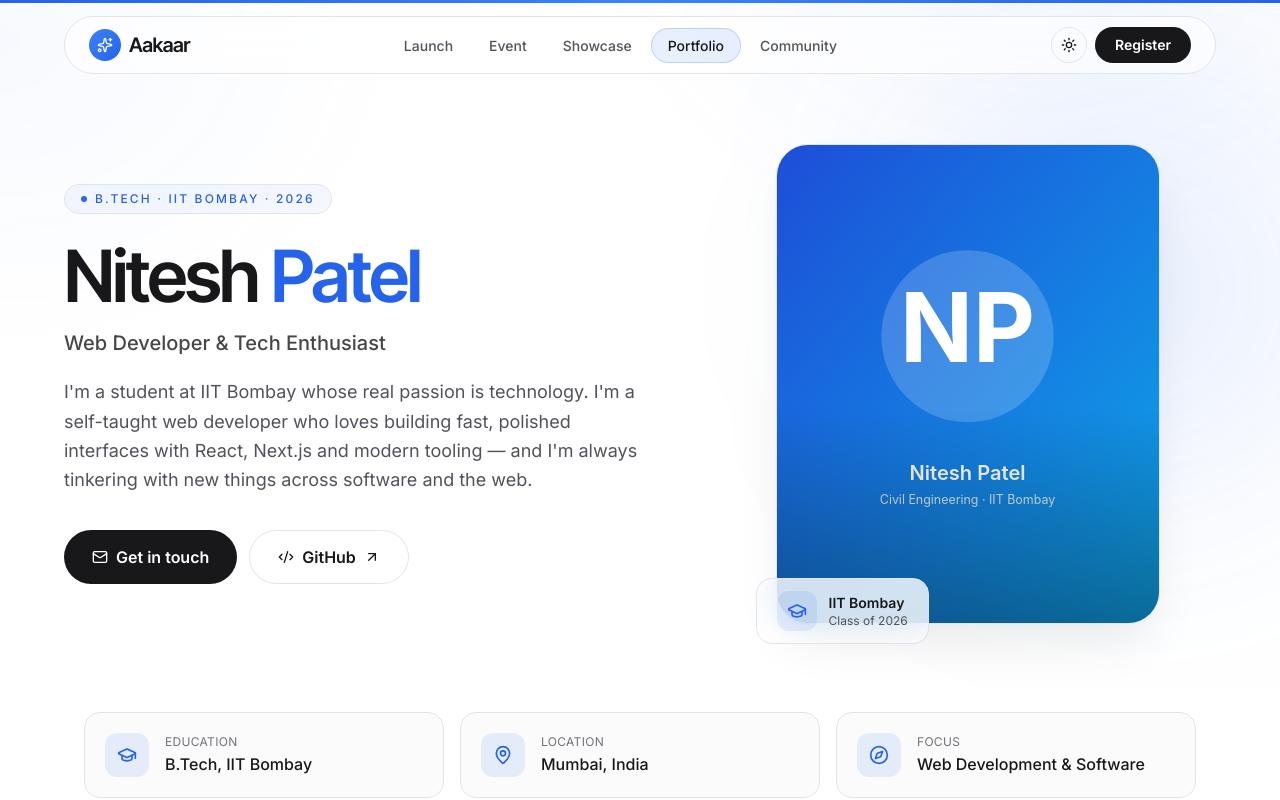
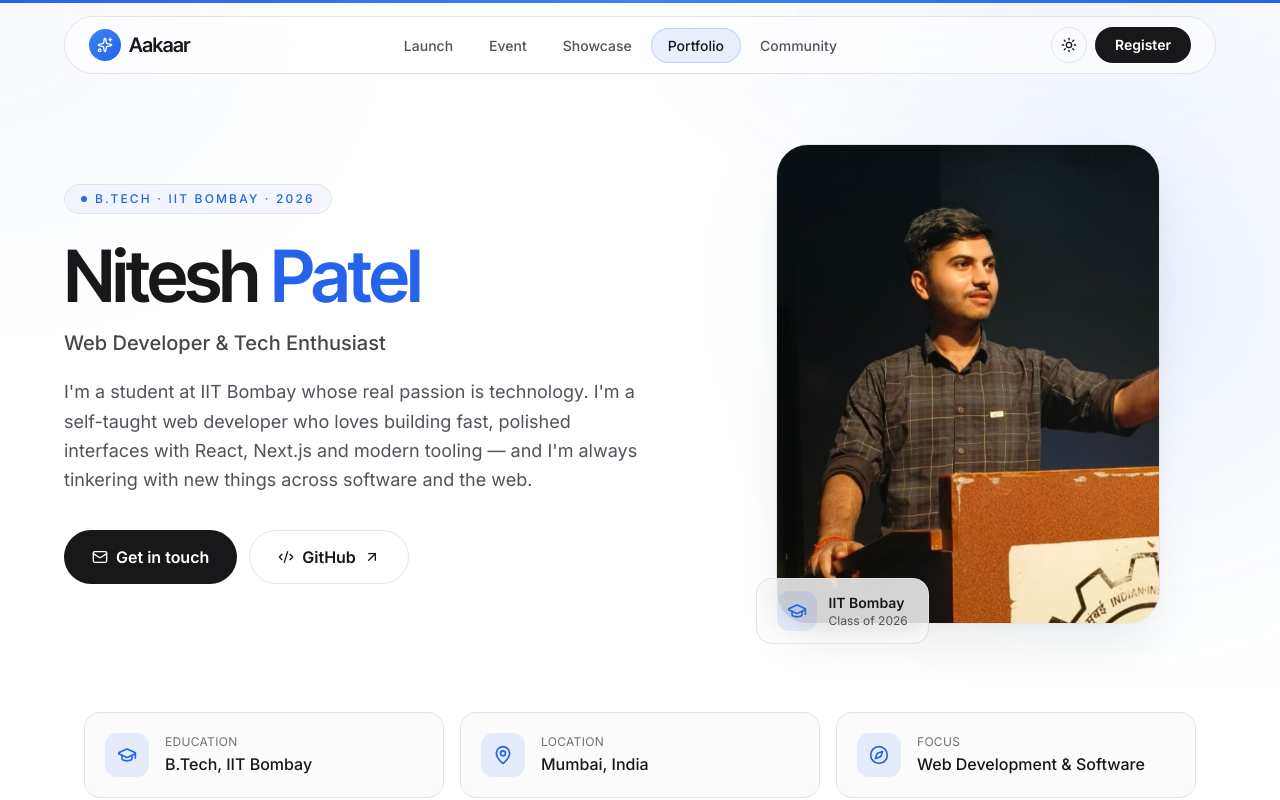
Before and after one commit to Nitesh-9009/aakaar-nitesh_patel, a Next.js app: page /portfolio in a window 1280 px wide. Shown: the top 800 px of the page. Built offline with nearby package versions, Linux system fonts and the light colour scheme.

Commit message:
fix(portfolio): use real profile photo nitesh.jpg

```diff
--- a/src/app/portfolio/page.tsx
+++ b/src/app/portfolio/page.tsx
@@ -23,7 +23,7 @@ const PROFILE = {
   tagline: "B.Tech · IIT Bombay · 2026",
   // Replace /profile.svg with your own photo: drop a file in /public
   // (e.g. /nitesh.jpg) and change the path below.
-  photo: "/profile.svg",
+  photo: "/nitesh.jpg",
   intro:
     "I'm a student at IIT Bombay whose real passion is technology. I'm a self-taught web developer who loves building fast, polished interfaces with React, Next.js and modern tooling — and I'm always tinkering with new things across software and the web.",
   email: "nitesh6742patel@gmail.com",
@@ -110,7 +110,6 @@ export default function PortfolioPage() {
                   sizes="(max-width: 1024px) 80vw, 380px"
                   className="object-cover"
                   priority
-                  unoptimized
                 />
               </div>
               <div className="glass-strong absolute -bottom-5 -left-5 flex items-center gap-3 rounded-2xl px-5 py-3">
```
